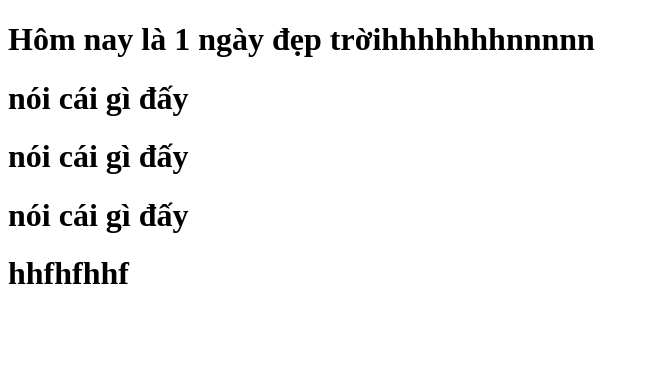
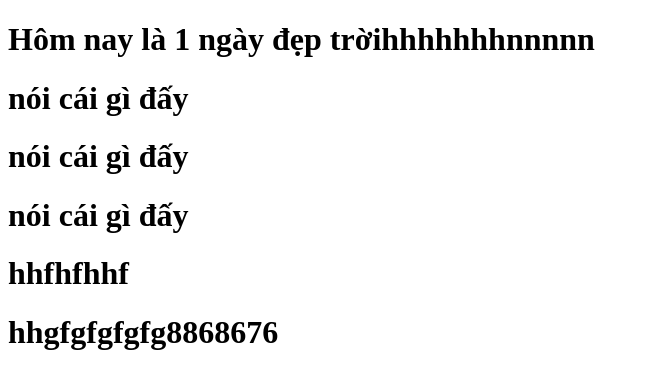
Before and after one commit to nthiep5402-max/duan5, a plain HTML site: page index.html in a window 1280 px wide. Shown: the whole page, without its empty margins (0-649 px from the left). Drawn offline with Linux system fonts and the light colour scheme.

Commit message:
thay đổi lần 4

```diff
--- a/index.html
+++ b/index.html
@@ -11,5 +11,6 @@
     <h1>nói cái gì đấy</h1>
     <h1>nói cái gì đấy</h1>
     <h1>hhfhfhhf</h1>
+    <h1>hhgfgfgfgfg8868676</h1>
   </body>
 </html>
```
